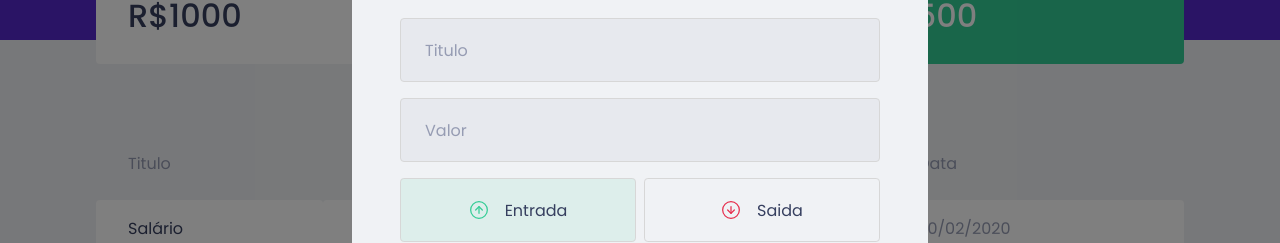
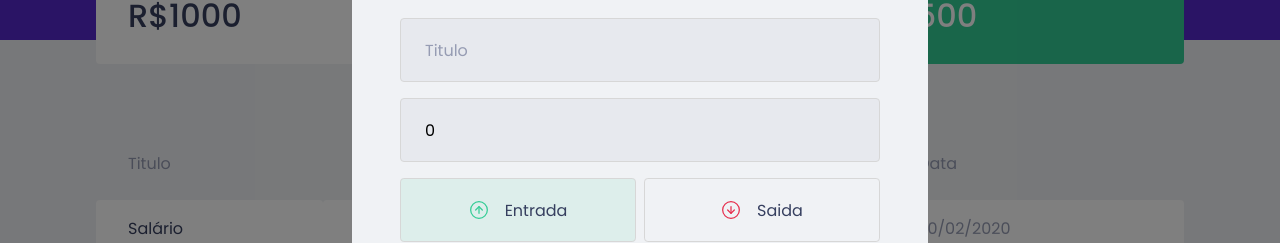
Before and after one commit to jeffersonbraster/moneyextrato, a React (Create React App) app: page / in a window 1280 px wide. Both pictures are taken after a click on the button "Nova transação". Shown: the part 232-475 px from the top of the page. Built offline with nearby package versions, Linux system fonts and the light colour scheme; no server answers; what miragejs would draw is missing.

Commit message:
pegando dados do fornmulario

```diff
--- a/src/components/ModalTransaction/index.tsx
+++ b/src/components/ModalTransaction/index.tsx
@@ -3,7 +3,7 @@ import incomeImg from "../../assets/income.svg";
 import outcomeImg from "../../assets/outcome.svg";
 import { Container, TransactionTypeContainer, RadioBox } from "./styles";
 import Close from "../../assets/close.svg";
-import { useState } from "react";
+import React, { useState } from "react";
 
 type modalTransactionTypes = {
   isOpen: boolean;
@@ -15,6 +15,14 @@ export function ModalTransaction({
   onRequestClose,
 }: modalTransactionTypes) {
   const [type, setType] = useState("deposit");
+
+  const [title, setTitle] = useState("");
+  const [values, setValues] = useState(0);
+  const [category, setCategory] = useState("");
+
+  function handleCreate(e: React.FormEvent) {
+    e.preventDefault();
+  }
 
   return (
     <Modal
@@ -31,12 +39,22 @@ export function ModalTransaction({
           className="react-modal-close"
         />
       </button>
-      <Container>
+      <Container onSubmit={handleCreate}>
         <h2>Cadastrar nova transação</h2>
 
-        <input type="text" placeholder="Titulo" />
+        <input
+          type="text"
+          placeholder="Titulo"
+          value={title}
+          onChange={(e) => setTitle(e.target.value)}
+        />
 
-        <input type="number" placeholder="Valor" />
+        <input
+          type="number"
+          placeholder="Valor"
+          value={values}
+          onChange={(e) => setValues(Number(e.target.value))}
+        />
 
         <TransactionTypeContainer>
           <RadioBox
@@ -62,7 +80,12 @@ export function ModalTransaction({
           </RadioBox>
         </TransactionTypeContainer>
 
-        <input type="text" placeholder="Categoria" />
+        <input
+          type="text"
+          placeholder="Categoria"
+          value={category}
+          onChange={(e) => setCategory(e.target.value)}
+        />
 
         <button type="submit">Cadastrar</button>
       </Container>
```
